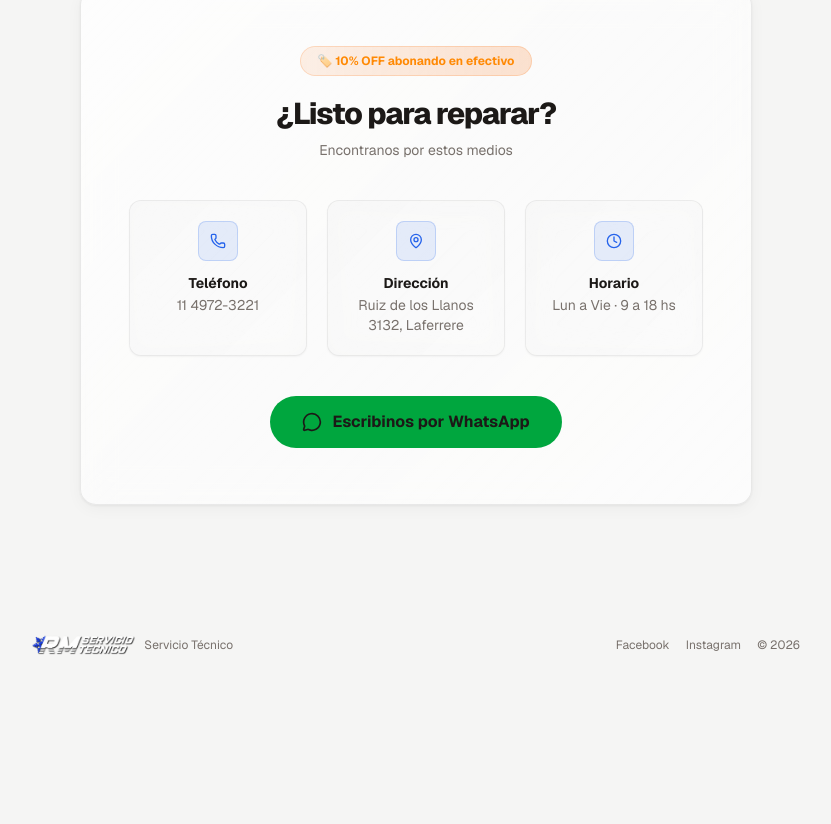
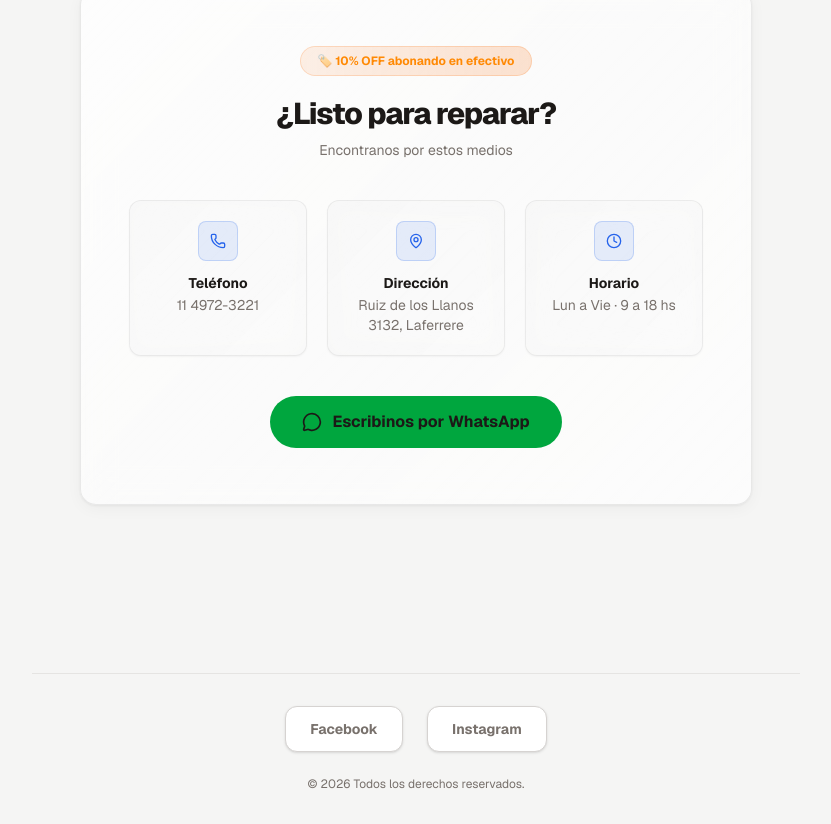
Before and after one commit to ilmmg/servicio-tecnico-rm, a Next.js app: page / in a window 1280 px wide. Shown: the part 1834-2658 px from the top of the page, without its empty margins (224-1055 px from the left). Before the commit the page ends 2523 px from the top, so only its background shows below. Built offline with nearby package versions, Linux system fonts and the light colour scheme.

Commit message:
presencia redes en el footer mas marcada

```diff
--- a/src/app/page.tsx
+++ b/src/app/page.tsx
@@ -373,17 +373,27 @@ export default function Home() {
       {/* ============================== */}
       {/* FOOTER */}
       {/* ============================== */}
-      <footer className="px-6 pb-8">
-        <div className="max-w-3xl mx-auto flex flex-col sm:flex-row items-center justify-between gap-3 text-xs text-rm-text-muted">
-          <div className="flex items-center gap-2">
-            <Image src="/images/logo-rm.png" alt="RM Logo" width={100} height={24} className="object-contain h-6 w-auto" />
-            <span>Servicio Técnico</span>
+      <footer className="px-6 pb-8 mt-10">
+        <div className="max-w-3xl mx-auto flex flex-col items-center gap-6 pt-8 border-t border-rm-border/50 text-rm-text-muted">
+          <div className="flex items-center justify-center gap-4 sm:gap-6 w-full">
+            <a
+              href="https://www.facebook.com/serviotecnicoRM"
+              target="_blank"
+              rel="noopener noreferrer"
+              className="flex-1 sm:flex-none flex items-center justify-center gap-2 px-6 py-3 rounded-xl bg-rm-card border border-rm-border hover:border-blue-500 hover:text-blue-400 transition-all font-bold text-sm shadow-sm"
+            >
+              Facebook
+            </a>
+            <a
+              href="https://www.instagram.com/serviciotecnicorm_/"
+              target="_blank"
+              rel="noopener noreferrer"
+              className="flex-1 sm:flex-none flex items-center justify-center gap-2 px-6 py-3 rounded-xl bg-rm-card border border-rm-border hover:border-pink-500 hover:text-pink-400 transition-all font-bold text-sm shadow-sm"
+            >
+              Instagram
+            </a>
           </div>
-          <div className="flex items-center gap-4">
-            <a href="https://www.facebook.com/serviotecnicoRM" target="_blank" rel="noopener noreferrer" className="hover:text-rm-text transition-colors">Facebook</a>
-            <a href="https://www.instagram.com/serviciotecnicorm_/" target="_blank" rel="noopener noreferrer" className="hover:text-rm-text transition-colors">Instagram</a>
-            <span>© {new Date().getFullYear()}</span>
-          </div>
+          <span className="text-xs">© {new Date().getFullYear()} Todos los derechos reservados.</span>
         </div>
       </footer>
 
```
